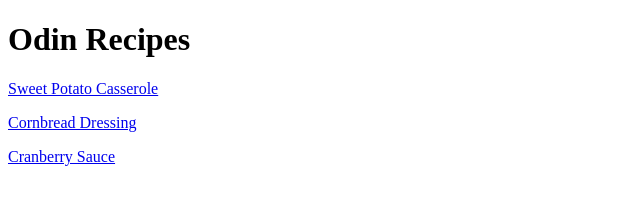
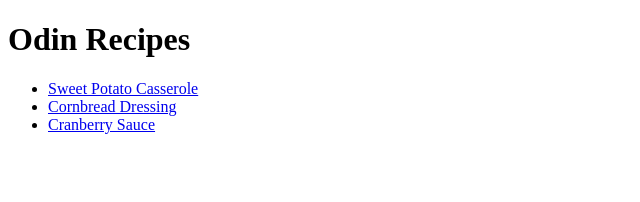
Before and after one commit to mark-ik/odin-recipes, a plain HTML site: page index.html in a window 1280 px wide. Shown: the whole page, without its empty margins (0-640 px from the left). Drawn offline with Linux system fonts and the light colour scheme.

Commit message:
Convert link paragraphs to list.

```diff
--- a/index.html
+++ b/index.html
@@ -6,8 +6,10 @@
 </head>
 <body>
     <h1>Odin Recipes</h1>
-    <p><a href="recipes/sweetpotatocasserole.html">Sweet Potato Casserole</a></p>
-    <p><a href="recipes/cornbreaddressing.html">Cornbread Dressing</a></p>
-    <p><a href="recipes/cranberrysauce.html">Cranberry Sauce</a></p>
+    <ul>
+        <li><a href="recipes/sweetpotatocasserole.html">Sweet Potato Casserole</a></li>
+        <li><a href="recipes/cornbreaddressing.html">Cornbread Dressing</a></li>
+        <li><a href="recipes/cranberrysauce.html">Cranberry Sauce</a></li>
+    </ul>
 </body>
 </html>
```
